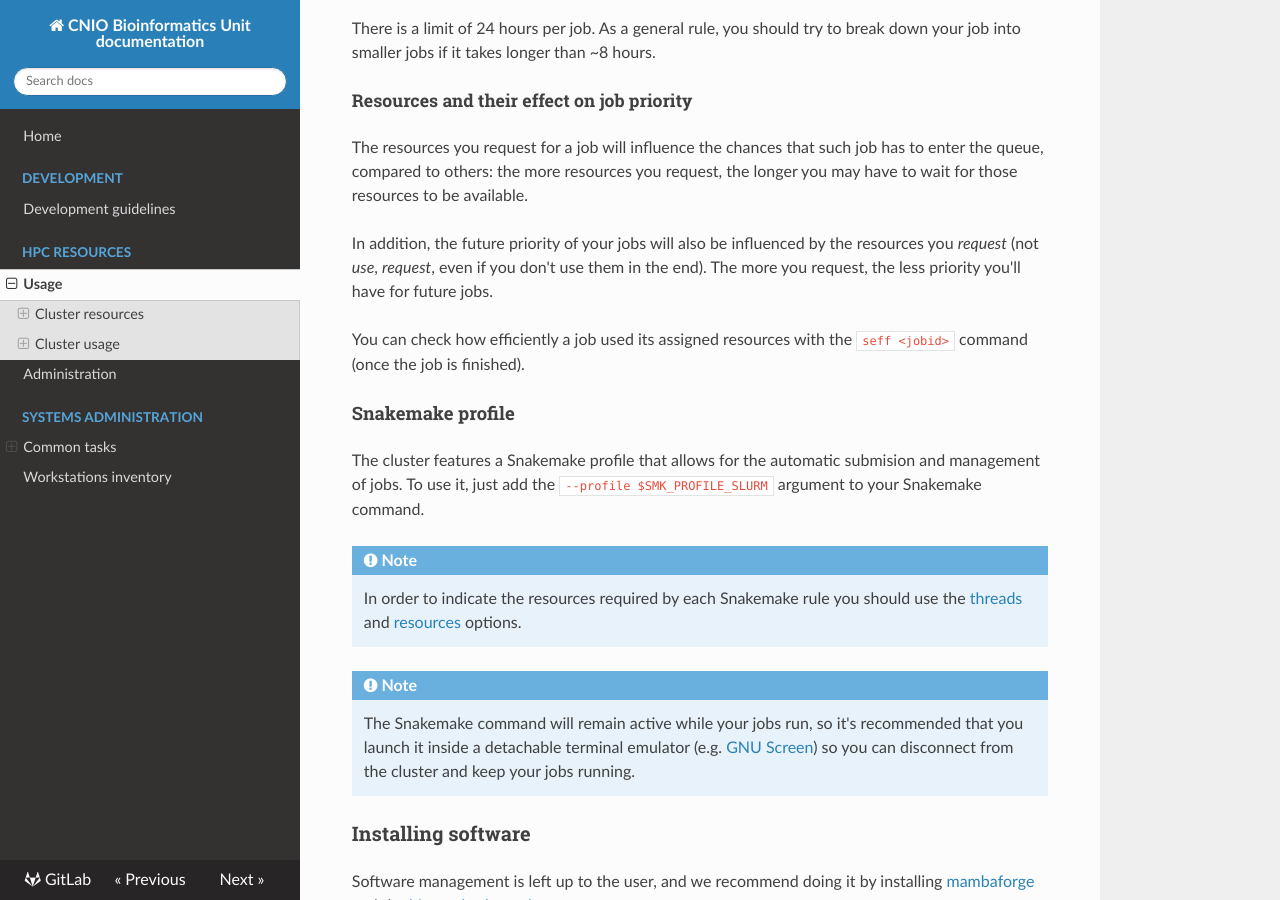
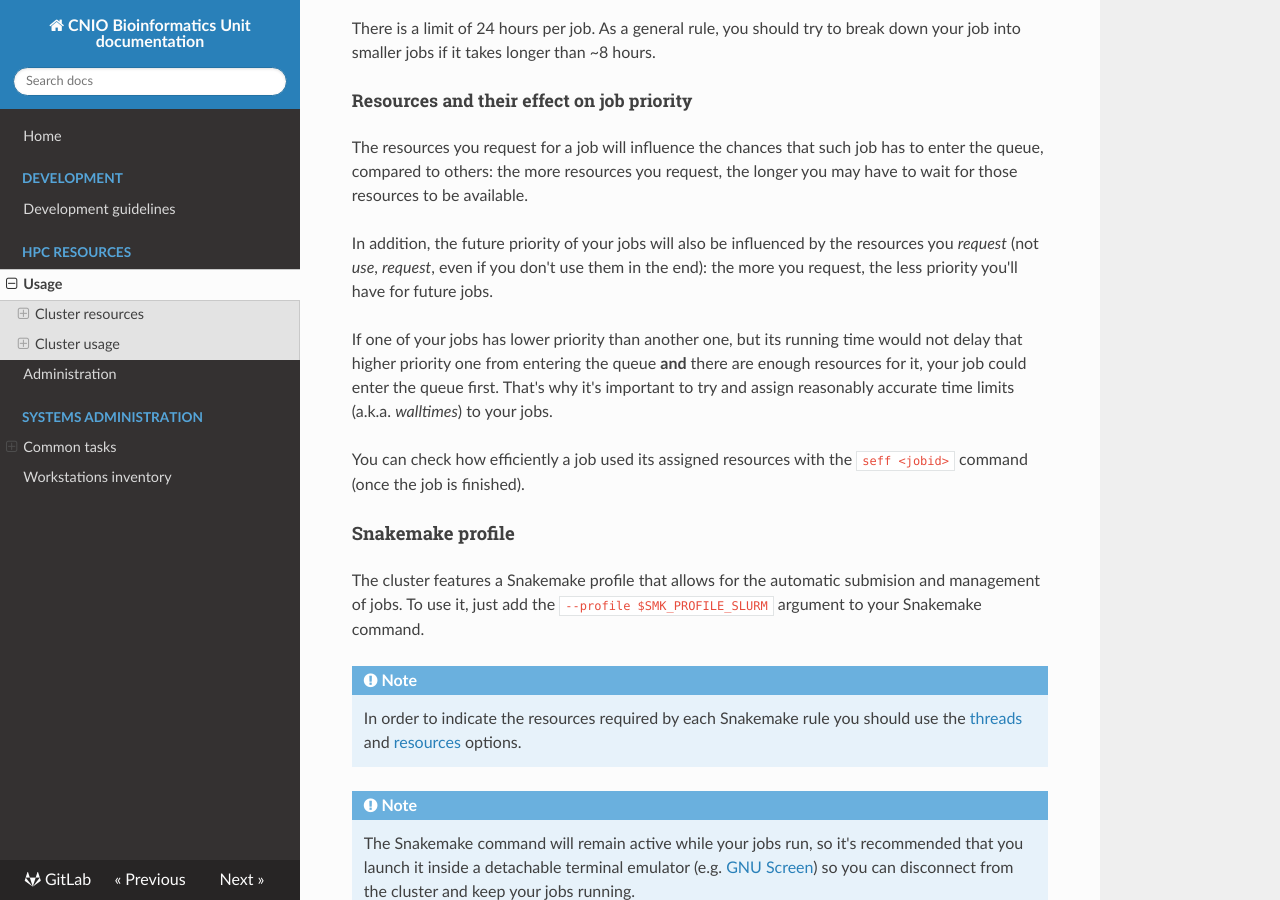
Before and after one commit to cnio-bu/cnio-bu.github.io, an MkDocs documentation site: the page built from docs/hpc/usage.md, in a window 1280 px wide and 900 px high, scrolled down 2920 px. Built offline with MkDocs 1.6.1, drawn with Linux system fonts in a browser that asks for light colours; nearby versions of some CDN libraries.

Commit message:
Add note about backfill and walltime

```diff
--- a/docs/hpc/usage.md
+++ b/docs/hpc/usage.md
@@ -127,8 +127,12 @@ into smaller jobs if it takes longer than ~8 hours.
 The resources you request for a job will influence the chances that such job has to enter the queue, compared to others:
 the more resources you request, the longer you may have to wait for those resources to be available.
 
-In addition, the future priority of your jobs will also be influenced by the resources you *request* (not *use*, *request*, even if you don't use them in the end).
-The more you request, the less priority you'll have for future jobs.
+In addition, the future priority of your jobs will also be influenced by the resources you *request* (not *use*, *request*, even if you don't use them in the end): the more you request, the less priority you'll have for future jobs.
+
+If one of your jobs has lower priority than another one, but its running time would not
+delay that higher priority one from entering the queue **and** there are enough resources for it,
+your job could enter the queue first. That's why it's important to try and assign reasonably accurate
+time limits (a.k.a. *walltimes*) to your jobs.
 
 You can check how efficiently a job used its assigned resources with the `seff <jobid>` command (once the job is finished).
 
```
